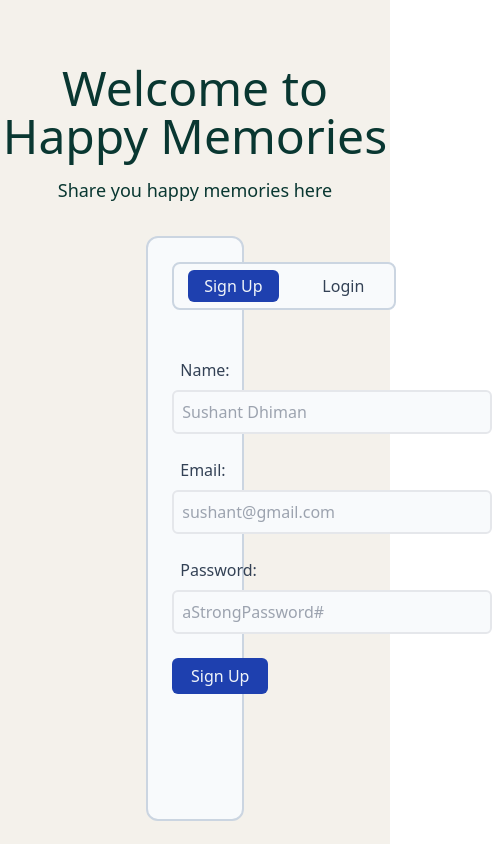
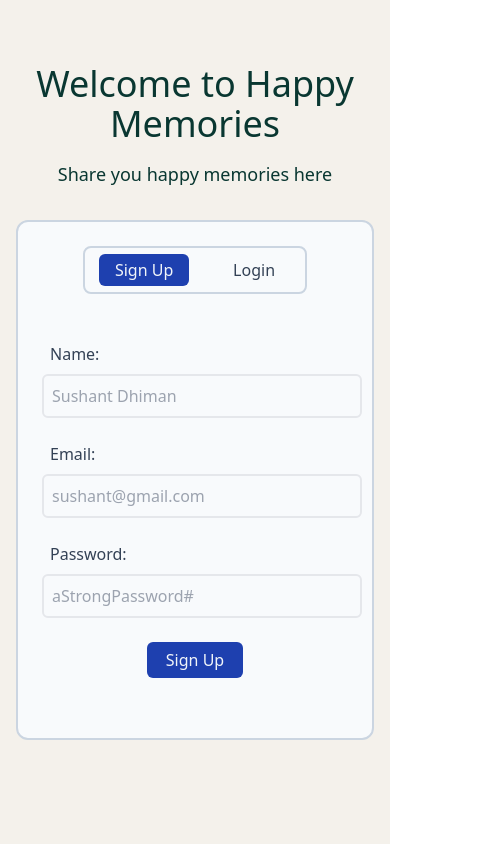
Before and after one commit to sushant102004/Social-Media-Project, a React (Create React App) app: page / in a window 390 px wide. Shown: the whole page, 492 px wide, since content can reach past the window. Built offline with nearby package versions, Linux system fonts and the light colour scheme.

Commit message:
Sign Up Responsiveness Added

```diff
--- a/src/App.js
+++ b/src/App.js
@@ -1,11 +1,8 @@
 import React from "react"
-import { useLocation } from "react-router-dom"
 
 import SignUp from "./pages/signup"
-import Login from "./pages/login"
 
 function App() {
-  const location = useLocation()
 
   return (
     <>
--- a/src/pages/signup.js
+++ b/src/pages/signup.js
@@ -31,7 +31,7 @@ export default function SignUp() {
   return (
     <>
       <div className="h-screen bg-custom-bg text-center pt-16">
-        <p className="text-custom-text-focused text-5xl">
+        <p className="text-custom-text-focused text-4xl lg:text-5xl">
           Welcome to Happy Memories
         </p>
         <p className="text-custom-text-focused text-lg pt-4">
@@ -39,7 +39,7 @@ export default function SignUp() {
         </p>
 
         {/* Auth Container */}
-        <div className="p-6 h-3/4 w-1/4 bg-slate-50 ml-auto mr-auto mt-8 rounded-xl border-2 border-slate-300">
+        <div className="p-6 h-2/3 ml-4 bg-slate-50 mr-4 mt-8 rounded-xl border-2 border-slate-300 lg:h-3/4 lg:w-1/4 lg:ml-auto lg:mr-auto">
           {/* Auth Selector */}
           <div className="flex ml-auto mr-auto w-56 h-12 bg-slate-50 border-2 border-slate-300 rounded-lg">
             <p className="m-auto bg-blue-800 pt-1 pb-1 pl-4 pr-4 rounded-md text-slate-100">
```
